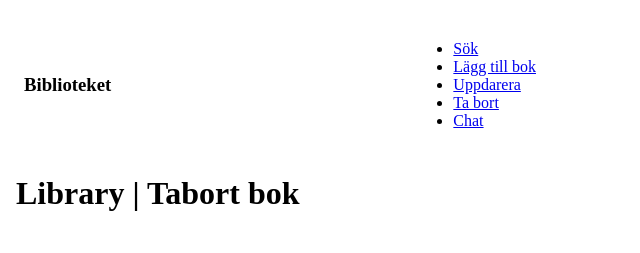
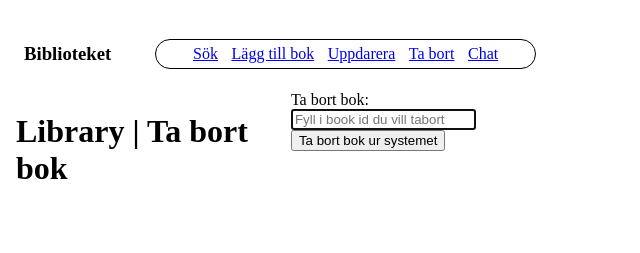
Before and after one commit to JohanCodeForFun/app, a website: page delete.html in a window 1280 px wide. Shown: the whole page, without its empty margins (0-640 px from the left). Drawn offline with Linux system fonts and the light colour scheme.

Commit message:
add delete book function

```diff
--- a/delete.html
+++ b/delete.html
@@ -11,16 +11,48 @@
 <body class="body-container">
   <nav>
     <h3>Biblioteket</h3>
-    <ul>
-      <li><a href="/">Sök</a></li>
-      <li><a href="/create">Lägg till bok</a></li>
-      <li><a href="/update">Uppdarera</a></li>
-      <li><a href="/delete">Ta bort</a></li>
-      <li><a href="/chat">Chat</a></li>
+    <ul class="nav-ul">
+      <li class="nav-li"><a href="/">Sök</a></li>
+      <li class="nav-li"><a href="/create">Lägg till bok</a></li>
+      <li class="nav-li"><a href="/update">Uppdarera</a></li>
+      <li class="nav-li"><a href="/delete">Ta bort</a></li>
+      <li class="nav-li"><a href="/chat">Chat</a></li>
     </ul>
   </nav>
   <div class="main-container">
-  <h1>Library | Tabort bok</h1>
+  <h1>Library | Ta bort bok</h1>
+  <form action="" method="DELETE" class="add-form">
+    <div class="form-input">
+      <label for="delete">Ta bort bok: </label>
+      <input id="book_id" type="text" name="book_id" placeholder="Fyll i book id du vill tabort" autofocus>
+    </div>
+    <div class="form-input-btn">
+      <button id="deleteBookBtn" type="submit">Ta bort bok ur systemet</button>
+      </div>
+    </form>
   </div>
+
+  <script>
+
+    const deleteBtn = document.querySelector('#deleteBookBtn');
+
+    deleteBtn.addEventListener('click', (e) => {
+      e.preventDefault()
+
+      const options = {
+        method: 'DELETE',
+        headers: {
+          'Content-Type': 'application/json'
+        },
+        body: JSON.stringify({ book_id: book_id.value })
+      };
+      fetch('http://localhost:3001/catalogue/remove', options)
+      .then(response => console.log(response))
+      .catch(err => {
+        console.error(err)
+      })
+    })
+
+  </script>
 </body>
 </html>
```
